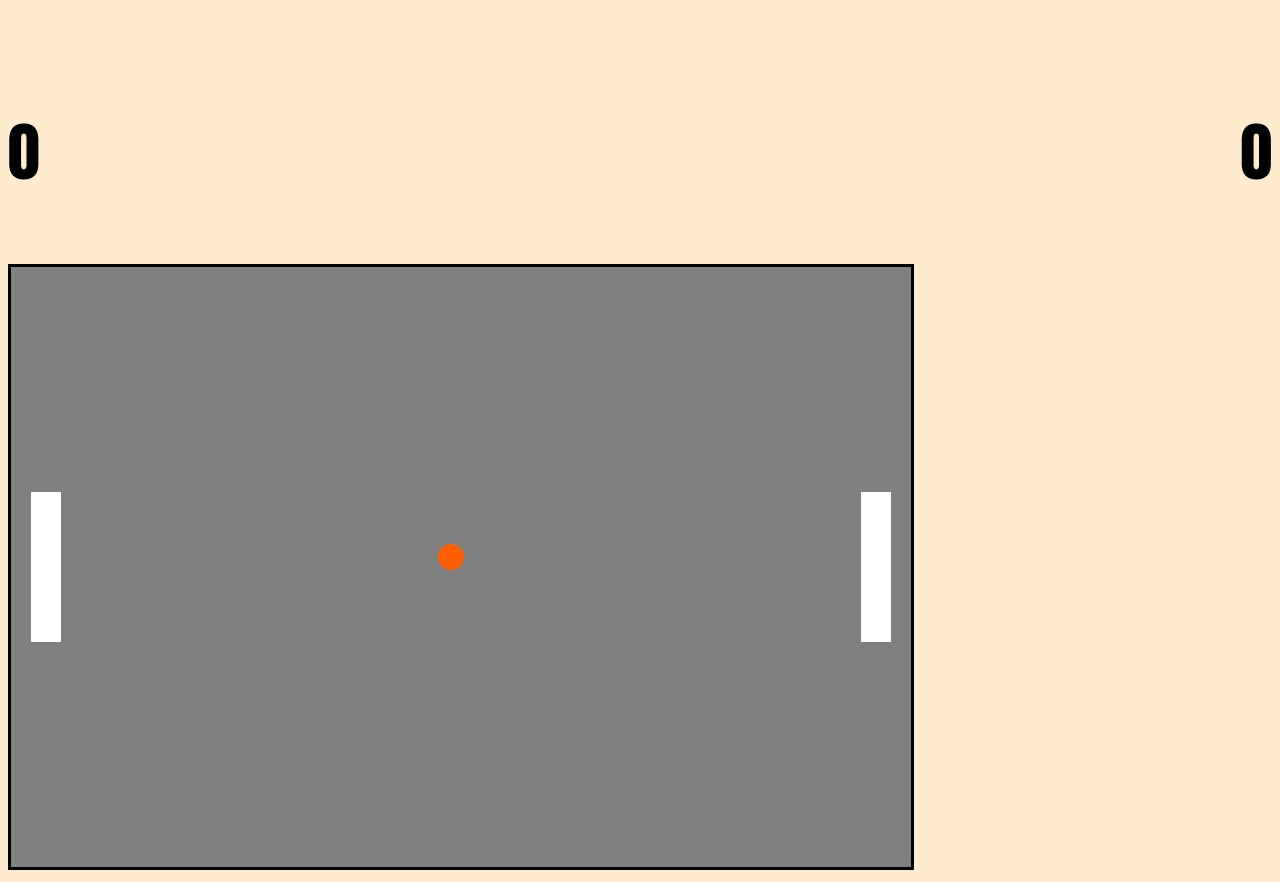
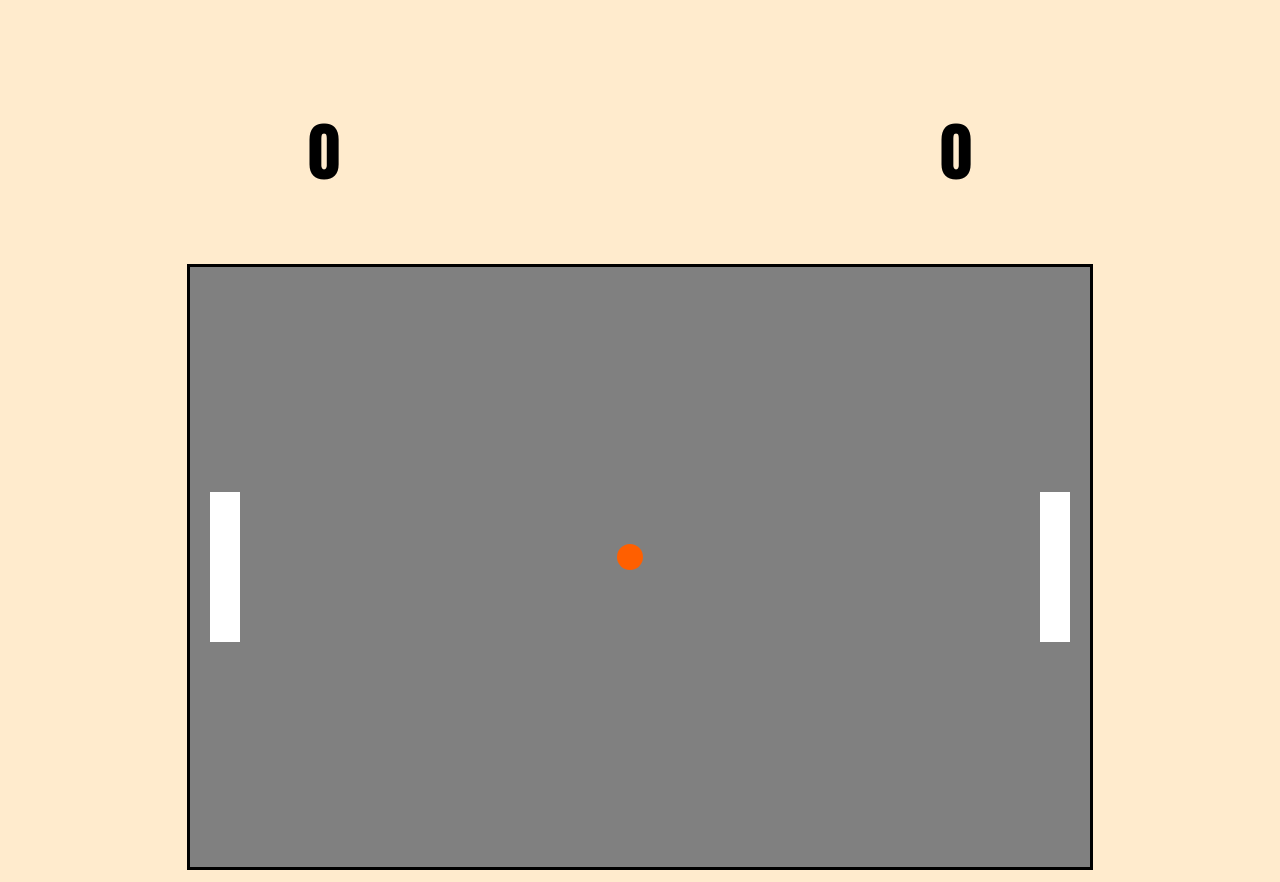
Before and after one commit to giannibaccino/PingPong, a plain HTML site: page index.html in a window 1280 px wide. Shown: the part 142-1024 px from the top of the page. Drawn offline with Linux system fonts and the light colour scheme; some packages are replaced by stand-ins of ours; a script that the page names is missing.

```diff
--- a/index.html
+++ b/index.html
@@ -14,7 +14,9 @@
         <p id="scoreA">0</p>
         <p id="scoreB">0</p>
     </div>
-    <canvas id="canvas"></canvas>
+    <div class="juego">
+        <canvas id="canvas"></canvas>
+    </div>
     <script src="main.js"></script>
     <script src="https://unpkg.com/sweetalert/dist/sweetalert.min.js%22%3E"></script>
 
--- a/style.css
+++ b/style.css
@@ -23,5 +23,9 @@ h1{
 }
 .puntos{
     display: flex;
-    justify-content: space-between;
+    justify-content: space-around;
 }
+.juego{
+    margin: auto;
+    text-align: center;
+}
```
